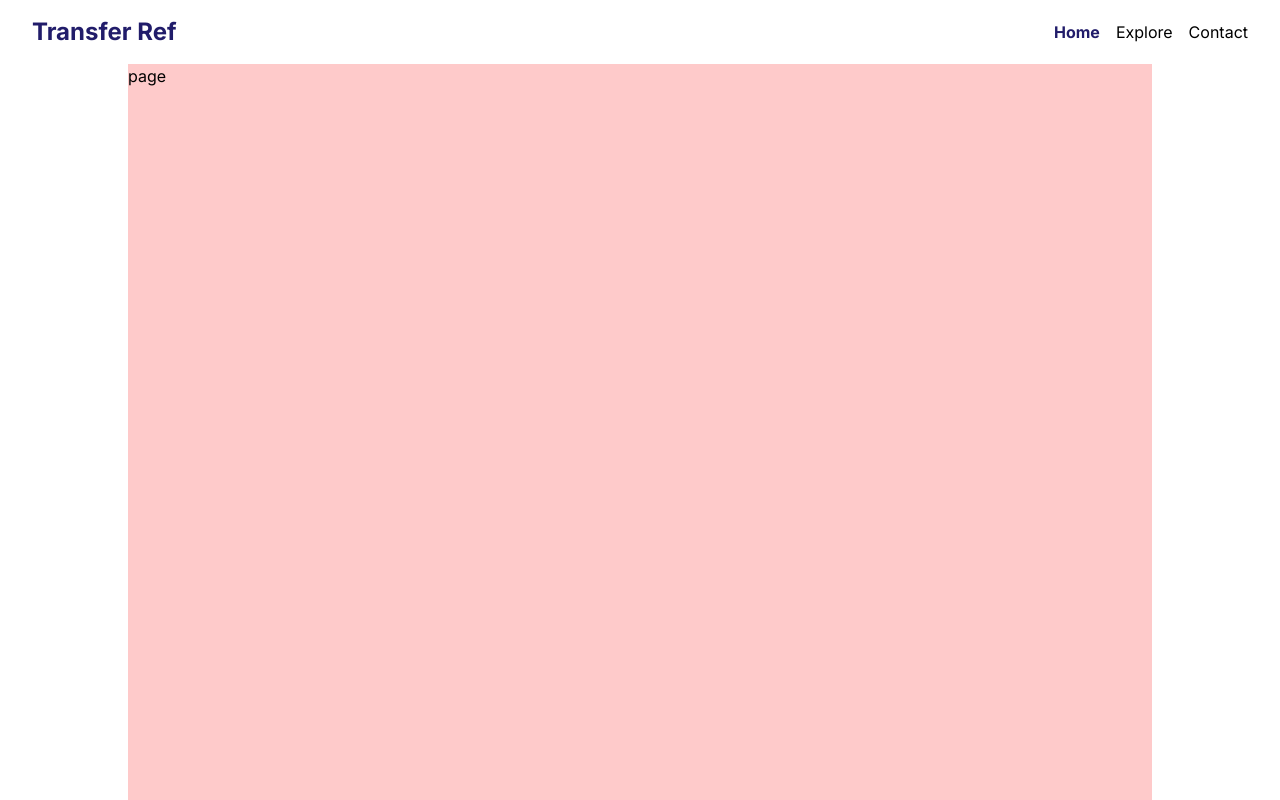
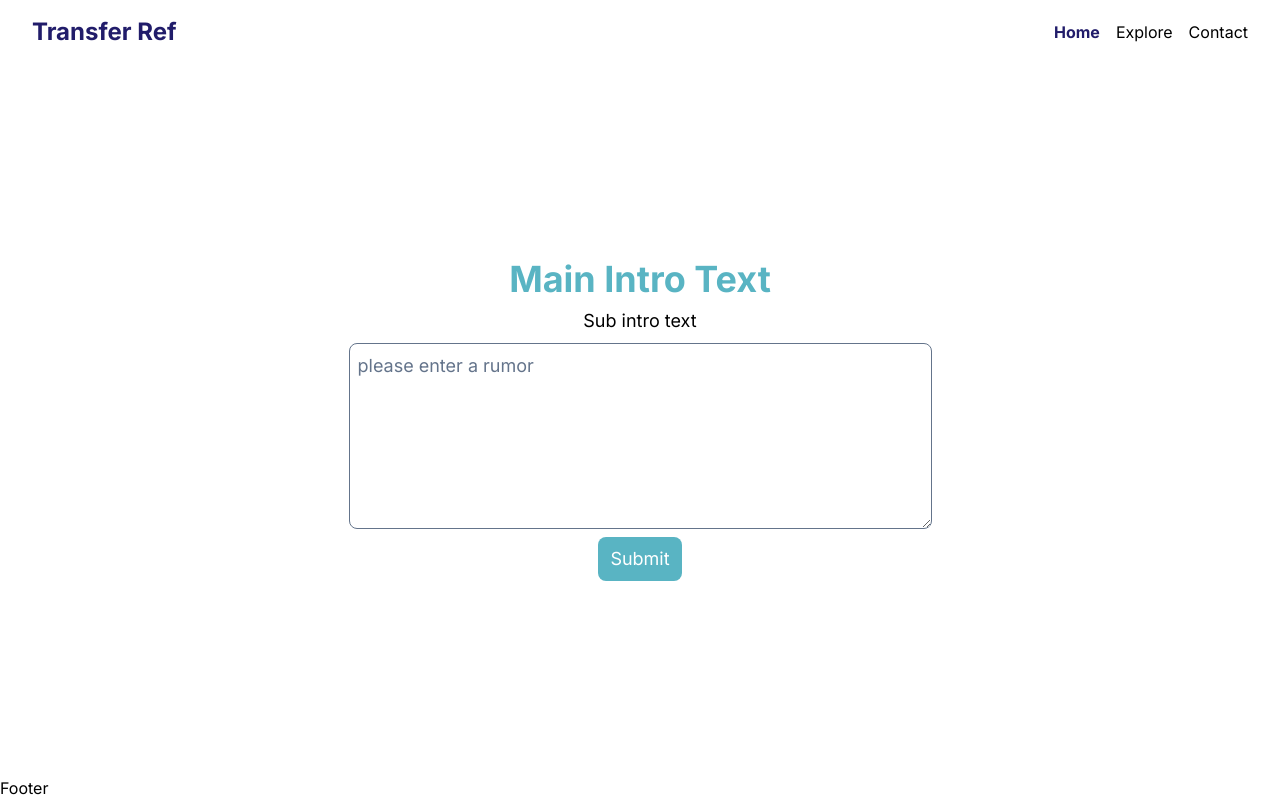
Before and after one commit to joshyoon85/transfer-ref, a Next.js app: page / in a window 1280 px wide. Built offline with nearby package versions, Linux system fonts and the light colour scheme.

Commit message:
add basic ui for home page

```diff
--- a/src/app/layout.js
+++ b/src/app/layout.js
@@ -20,11 +20,9 @@ export default function RootLayout({ children }) {
           <Header />
         </header>
         {/* grow: 부족한 공간만큼 늘려준다*/}
-        <main className="bg-blue-200 grow w-full max-w-screen-lg mx-auto">
-          {children}
-        </main>
+        <main className="grow w-full max-w-screen-lg mx-auto">{children}</main>
 
-        <footer className="bottom-0 bg-green-200">
+        <footer className="bottom-0">
           <Footer />
         </footer>
       </body>
--- a/src/app/page.js
+++ b/src/app/page.js
@@ -1,5 +1,29 @@
+import IntroText from "@/components/Home/IntroText";
+import RumorForm from "@/components/Home/RumorForm";
+import RumorInput from "@/components/Home/RumorInput";
+import SubmitButton from "@/components/Home/SubmitButton";
 import React from "react";
 
+// Search Bar: player’s name, team
+// 	-> search result: player’s transfer rumors (list)
+// Input Box: text + image (rumor)
+// Button: submit
+// Text: Simple website description
+
+// Text
+// Input Box
+// Button
+
 export default function HomePage() {
-  return <div className="bg-red-200 h-[2000px]">page</div>;
+  return (
+    <section className="h-full flex flex-col justify-center items-center gap-2">
+      <div>
+        <IntroText />
+      </div>
+
+      <div>
+        <RumorForm />
+      </div>
+    </section>
+  );
 }
--- a/src/components/Footer/Footer.jsx
+++ b/src/components/Footer/Footer.jsx
@@ -1,4 +1,9 @@
+// HW
 import React from "react";
+
+// 1. website name
+// 2. contact information
+// 3. github?
 
 export default function Footer() {
   return <div>Footer</div>;
--- /dev/null
+++ b/src/components/Home/IntroText.jsx
@@ -0,0 +1,15 @@
+// HW
+
+import React from "react";
+
+export default function IntroText() {
+  return (
+    <div className="flex flex-col items-center gap-2">
+      <h1 className="text-4xl font-bold text-primary-light-blue">
+        Main Intro Text
+      </h1>
+
+      <p className="text-lg">Sub intro text</p>
+    </div>
+  );
+}
--- /dev/null
+++ b/src/components/Home/RumorForm.jsx
@@ -0,0 +1,17 @@
+"use client";
+
+import React, { useState } from "react";
+import RumorInput from "./RumorInput";
+import SubmitButton from "./SubmitButton";
+
+export default function RumorForm() {
+  const [rumor, setRumor] = useState("");
+
+  return (
+    <div className="flex flex-col items-center gap-2">
+      <RumorInput rumor={rumor} setRumor={setRumor} />
+
+      <SubmitButton rumor={rumor} />
+    </div>
+  );
+}
--- /dev/null
+++ b/src/components/Home/RumorInput.jsx
@@ -0,0 +1,21 @@
+import React from "react";
+
+export default function RumorInput({ rumor, setRumor }) {
+  const handleOnChange = (e) => {
+    setRumor(e.target.value);
+  };
+
+  return (
+    <textarea
+      value={rumor}
+      onChange={handleOnChange}
+      rows="6"
+      cols="50"
+      placeholder="please enter a rumor"
+      className="border border-slate-500 rounded-lg p-2 grow text-lg
+       text-black placeholder-slate-500
+       focus:outline-none focus:ring-2 focus:ring-primary-light-blue focus:border-transparent transition duration-300 ease-in-out
+       hover:border-primary-light-blue hover:shadow-md"
+    />
+  );
+}
--- /dev/null
+++ b/src/components/Home/SubmitButton.jsx
@@ -0,0 +1,21 @@
+import React from "react";
+
+export default function SubmitButton({ rumor }) {
+  const submitRumor = () => {
+    console.log("submitted rumor: ", rumor);
+
+    // TODO: send the rumor to the server
+  };
+
+  return (
+    <button
+      type="submit"
+      className="bg-primary-light-blue text-white rounded-lg py-2 px-3 text-lg
+        focus:outline-none focus:ring-2 focus:ring-primary-light-blue focus:border-transparent transition duration-300 ease-in-out
+        hover:bg-primary-dark-blue"
+      onClick={submitRumor}
+    >
+      Submit
+    </button>
+  );
+}
```
